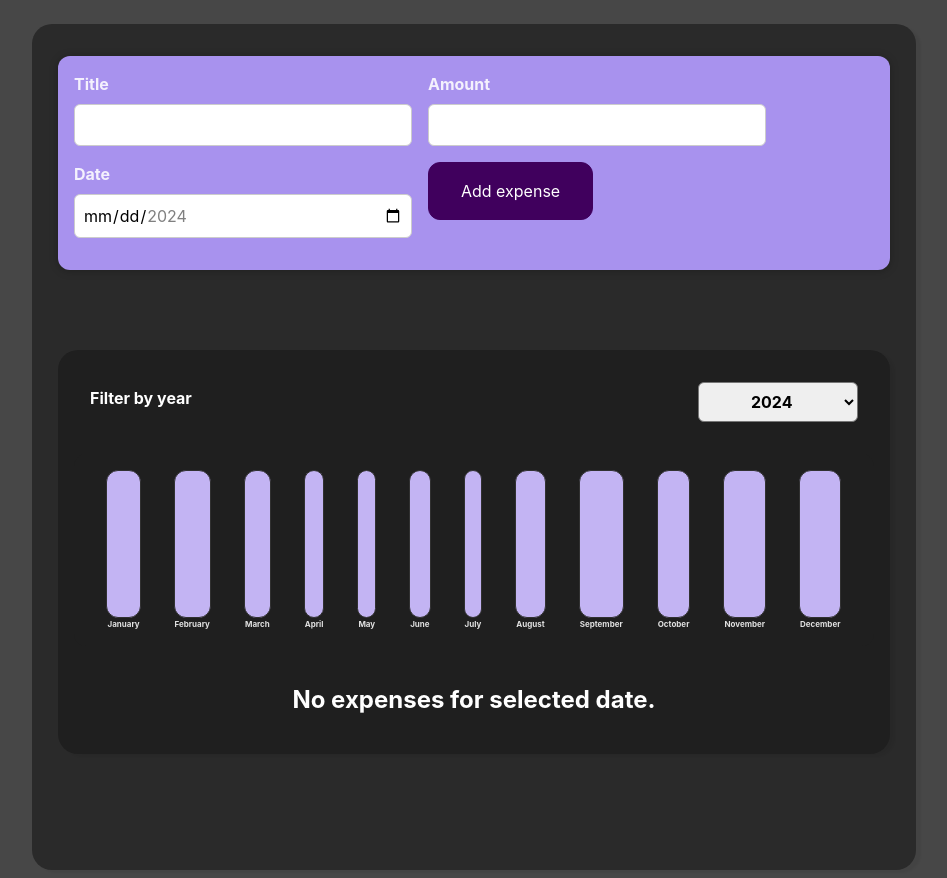
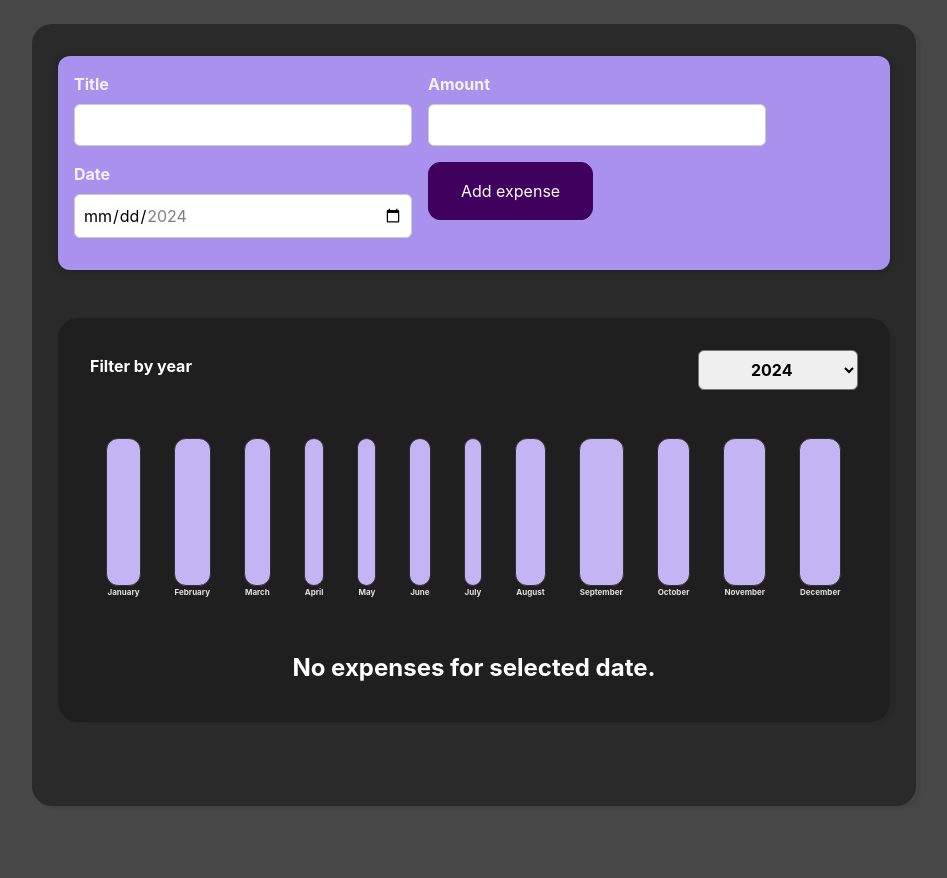
Before and after one commit to trayenel/reactPriceLogger, a React (Vite) app: page / in a window 1280 px wide. Shown: the whole page, without its empty margins (166-1113 px from the left). After the commit the page ends 814 px from the top, so only its background shows below. Built offline with nearby package versions, Linux system fonts and the light colour scheme.

Commit message:
fix: made main tracker window margins smaller.

```diff
--- a/src/components/Expenses/ExpensesComp/Expenses.css
+++ b/src/components/Expenses/ExpensesComp/Expenses.css
@@ -1,7 +1,7 @@
 .expenses {
   padding: 1rem;
   background-color: rgb(31, 31, 31);
-  margin: 2rem auto;
+  margin: 0 2rem auto;
   width: 50rem;
   max-width: 100%;
   display: flex;
```
